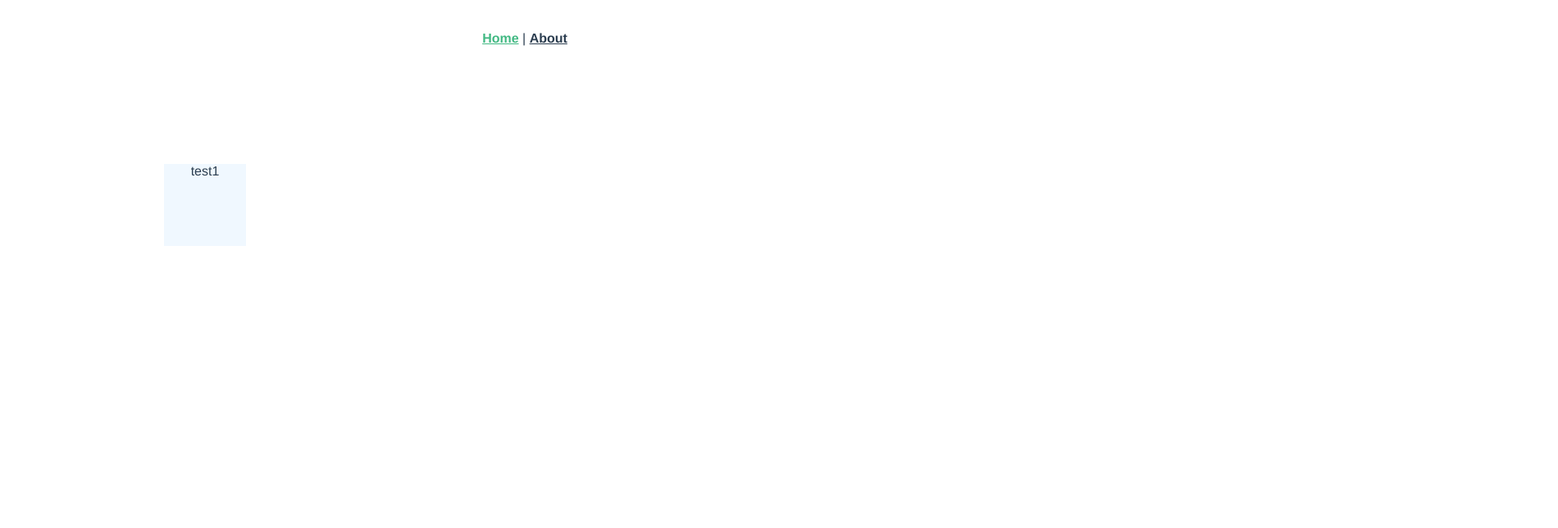
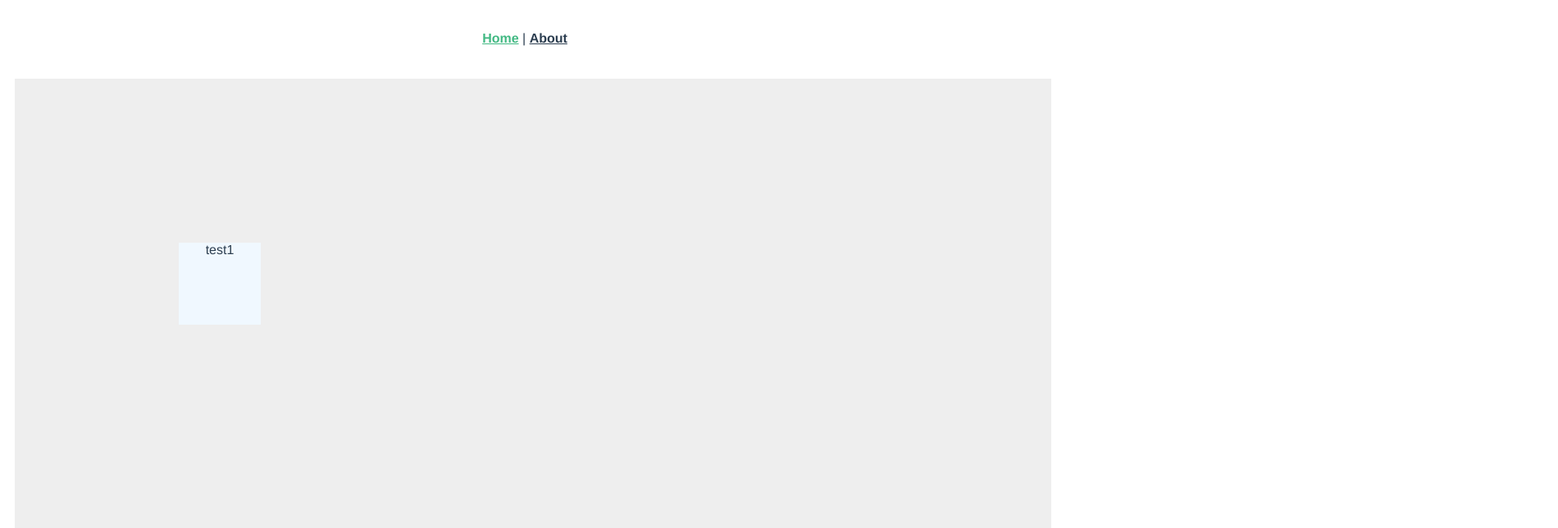
Before and after one commit to francecil/vue-contextmenu, a Vue app: page /#/ in a window 1280 px wide. Shown: the top 644 px of the page at 82% size, 1900 px wide, since content can reach past the window. Built offline with nearby package versions, Linux system fonts and the light colour scheme.

Commit message:
add popper-append-to-body=false 测试场景

```diff
--- a/src/components/ContextMenu.vue
+++ b/src/components/ContextMenu.vue
@@ -68,6 +68,7 @@ export default {
           : -gap;
       let leftover =
         this.offset.left + menuWidth + gap >= docWidth ? menuWidth + gap : -gap;
+      console.log(this.offset.top, docHeight, menuHeight);
       this.style = {
         left: `${this.offset.left - leftover}px`,
         top: `${this.offset.top - topover}px`
--- a/src/views/Home.vue
+++ b/src/views/Home.vue
@@ -1,5 +1,6 @@
 <template>
   <div class="home">
+    <div class="content">
       <Dashbox
         v-for="dashbox in dashboxs"
         :key="dashbox.id"
@@ -15,6 +16,7 @@
         <div>粘贴</div>
         <div>剪切</div>
       </context-menu>
+    </div>
   </div>
 </template>
 
@@ -61,3 +63,16 @@ export default {
   }
 };
 </script>
+<style lang="scss" scoped>
+.home {
+  margin: 10px;
+  overflow: scroll;
+  height: 1500px;
+  width: 100%;
+  background: #eee;
+  .content {
+    position: relative;
+    height: 2000px;
+  }
+}
+</style>
```
Lines whose indentation alone changed are shown as unchanged.
